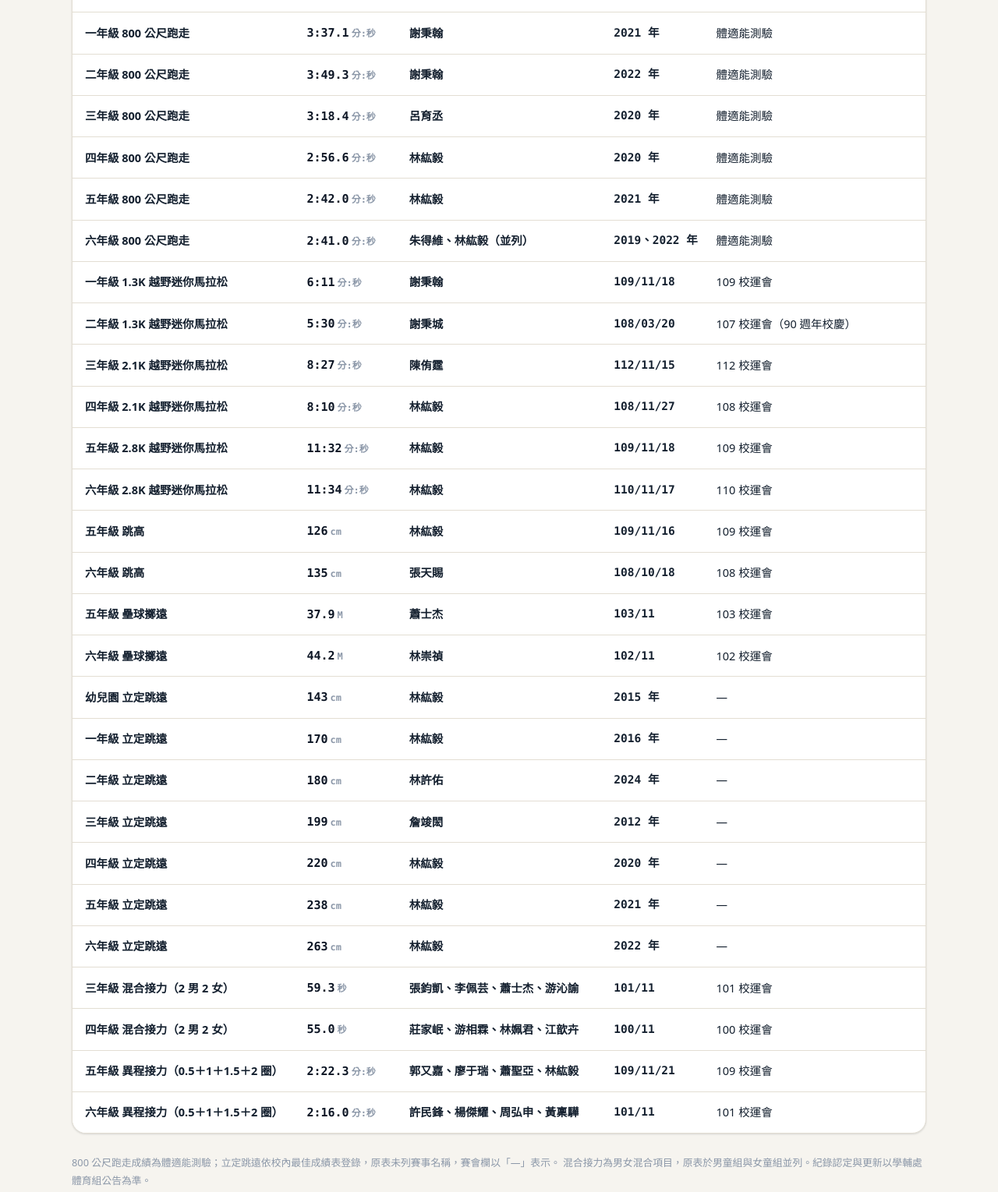
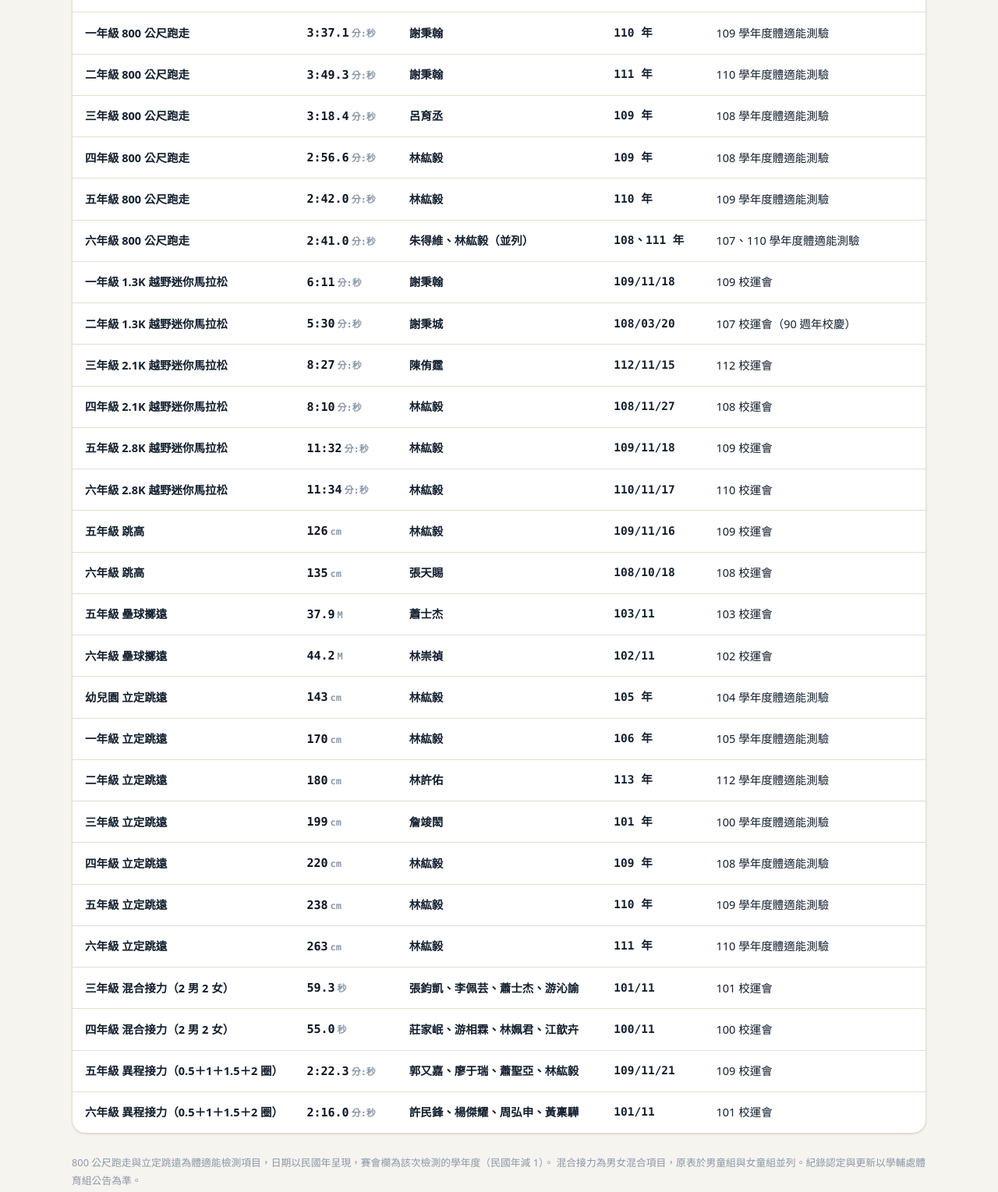
Before and after one commit to chues201-edu/115-sports-day, a plain HTML site: page results.html in a window 1280 px wide. Shown: the part 1086-2615 px from the top of the page at 78% size. Drawn offline with Linux system fonts and the light colour scheme.

Commit message:
更新體適能：更新 800 公尺及立定跳遠，比賽年份為民國年

```diff
--- a/results.html
+++ b/results.html
@@ -139,43 +139,43 @@
                 <td class="event">一年級 800 公尺跑走</td>
                 <td class="time">3:37.1<span class="u">分:秒</span></td>
                 <td class="name">謝秉翰</td>
-                <td class="num">2021 年</td>
-                <td>體適能測驗</td>
+                <td class="num">110 年</td>
+                <td>109 學年度體適能測驗</td>
               </tr>
               <tr>
                 <td class="event">二年級 800 公尺跑走</td>
                 <td class="time">3:49.3<span class="u">分:秒</span></td>
                 <td class="name">謝秉翰</td>
-                <td class="num">2022 年</td>
-                <td>體適能測驗</td>
+                <td class="num">111 年</td>
+                <td>110 學年度體適能測驗</td>
               </tr>
               <tr>
                 <td class="event">三年級 800 公尺跑走</td>
                 <td class="time">3:18.4<span class="u">分:秒</span></td>
                 <td class="name">呂育丞</td>
-                <td class="num">2020 年</td>
-                <td>體適能測驗</td>
+                <td class="num">109 年</td>
+                <td>108 學年度體適能測驗</td>
               </tr>
               <tr>
                 <td class="event">四年級 800 公尺跑走</td>
                 <td class="time">2:56.6<span class="u">分:秒</span></td>
                 <td class="name">林紘毅</td>
-                <td class="num">2020 年</td>
-                <td>體適能測驗</td>
+                <td class="num">109 年</td>
+                <td>108 學年度體適能測驗</td>
               </tr>
               <tr>
                 <td class="event">五年級 800 公尺跑走</td>
                 <td class="time">2:42.0<span class="u">分:秒</span></td>
                 <td class="name">林紘毅</td>
-                <td class="num">2021 年</td>
-                <td>體適能測驗</td>
+                <td class="num">110 年</td>
+                <td>109 學年度體適能測驗</td>
               </tr>
               <tr>
                 <td class="event">六年級 800 公尺跑走</td>
                 <td class="time">2:41.0<span class="u">分:秒</span></td>
                 <td class="name">朱得維、林紘毅（並列）</td>
-                <td class="num">2019、2022 年</td>
-                <td>體適能測驗</td>
+                <td class="num">108、111 年</td>
+                <td>107、110 學年度體適能測驗</td>
               </tr>
               <tr>
                 <td class="event">一年級 1.3K 越野迷你馬拉松</td>
@@ -251,50 +251,50 @@
                 <td class="event">幼兒園 立定跳遠</td>
                 <td class="time">143<span class="u">cm</span></td>
                 <td class="name">林紘毅</td>
-                <td class="num">2015 年</td>
-                <td>—</td>
+                <td class="num">105 年</td>
+                <td>104 學年度體適能測驗</td>
               </tr>
               <tr>
                 <td class="event">一年級 立定跳遠</td>
                 <td class="time">170<span class="u">cm</span></td>
                 <td class="name">林紘毅</td>
-                <td class="num">2016 年</td>
-                <td>—</td>
+                <td class="num">106 年</td>
+                <td>105 學年度體適能測驗</td>
               </tr>
               <tr>
                 <td class="event">二年級 立定跳遠</td>
                 <td class="time">180<span class="u">cm</span></td>
                 <td class="name">林許佑</td>
-                <td class="num">2024 年</td>
-                <td>—</td>
+                <td class="num">113 年</td>
+                <td>112 學年度體適能測驗</td>
               </tr>
               <tr>
                 <td class="event">三年級 立定跳遠</td>
                 <td class="time">199<span class="u">cm</span></td>
                 <td class="name">詹竣閎</td>
-                <td class="num">2012 年</td>
-                <td>—</td>
+                <td class="num">101 年</td>
+                <td>100 學年度體適能測驗</td>
               </tr>
               <tr>
                 <td class="event">四年級 立定跳遠</td>
                 <td class="time">220<span class="u">cm</span></td>
                 <td class="name">林紘毅</td>
-                <td class="num">2020 年</td>
-                <td>—</td>
+                <td class="num">109 年</td>
+                <td>108 學年度體適能測驗</td>
               </tr>
               <tr>
                 <td class="event">五年級 立定跳遠</td>
                 <td class="time">238<span class="u">cm</span></td>
                 <td class="name">林紘毅</td>
-                <td class="num">2021 年</td>
-                <td>—</td>
+                <td class="num">110 年</td>
+                <td>109 學年度體適能測驗</td>
               </tr>
               <tr>
                 <td class="event">六年級 立定跳遠</td>
                 <td class="time">263<span class="u">cm</span></td>
                 <td class="name">林紘毅</td>
-                <td class="num">2022 年</td>
-                <td>—</td>
+                <td class="num">111 年</td>
+                <td>110 學年度體適能測驗</td>
               </tr>
               <tr>
                 <td class="event">三年級 混合接力（2 男 2 女）</td>
@@ -402,43 +402,43 @@
                 <td class="event">一年級 800 公尺跑走</td>
                 <td class="time">4:04.0<span class="u">分:秒</span></td>
                 <td class="name">呂采倢</td>
-                <td class="num">2021 年</td>
-                <td>體適能測驗</td>
+                <td class="num">110 年</td>
+                <td>109 學年度體適能測驗</td>
               </tr>
               <tr>
                 <td class="event">二年級 800 公尺跑走</td>
                 <td class="time">3:56.1<span class="u">分:秒</span></td>
                 <td class="name">呂采倢</td>
-                <td class="num">2022 年</td>
-                <td>體適能測驗</td>
+                <td class="num">111 年</td>
+                <td>110 學年度體適能測驗</td>
               </tr>
               <tr>
                 <td class="event">三年級 800 公尺跑走</td>
                 <td class="time">3:37.6<span class="u">分:秒</span></td>
                 <td class="name">劉嬑靜</td>
-                <td class="num">2021 年</td>
-                <td>體適能測驗</td>
+                <td class="num">110 年</td>
+                <td>109 學年度體適能測驗</td>
               </tr>
               <tr>
                 <td class="event">四年級 800 公尺跑走</td>
                 <td class="time">3:23.7<span class="u">分:秒</span></td>
                 <td class="name">陳栯笭</td>
-                <td class="num">2020 年</td>
-                <td>體適能測驗</td>
+                <td class="num">109 年</td>
+                <td>108 學年度體適能測驗</td>
               </tr>
               <tr>
                 <td class="event">五年級 800 公尺跑走</td>
                 <td class="time">3:11.9<span class="u">分:秒</span></td>
                 <td class="name">謝妤堇</td>
-                <td class="num">2020 年</td>
-                <td>體適能測驗</td>
+                <td class="num">109 年</td>
+                <td>108 學年度體適能測驗</td>
               </tr>
               <tr>
                 <td class="event">六年級 800 公尺跑走</td>
                 <td class="time">3:07.2<span class="u">分:秒</span></td>
                 <td class="name">謝妤堇</td>
-                <td class="num">2021 年</td>
-                <td>體適能測驗</td>
+                <td class="num">110 年</td>
+                <td>109 學年度體適能測驗</td>
               </tr>
               <tr>
                 <td class="event">一年級 1.3K 越野迷你馬拉松</td>
@@ -514,50 +514,50 @@
                 <td class="event">幼兒園 立定跳遠</td>
                 <td class="time">125<span class="u">cm</span></td>
                 <td class="name">施玟君</td>
-                <td class="num">2016 年</td>
-                <td>—</td>
+                <td class="num">105 年</td>
+                <td>104 學年度體適能測驗</td>
               </tr>
               <tr>
                 <td class="event">一年級 立定跳遠</td>
                 <td class="time">163<span class="u">cm</span></td>
                 <td class="name">余星澄</td>
-                <td class="num">2020 年</td>
-                <td>—</td>
+                <td class="num">109 年</td>
+                <td>108 學年度體適能測驗</td>
               </tr>
               <tr>
                 <td class="event">二年級 立定跳遠</td>
                 <td class="time">167<span class="u">cm</span></td>
                 <td class="name">余星澄</td>
-                <td class="num">2021 年</td>
-                <td>—</td>
+                <td class="num">110 年</td>
+                <td>109 學年度體適能測驗</td>
               </tr>
               <tr>
                 <td class="event">三年級 立定跳遠</td>
                 <td class="time">182<span class="u">cm</span></td>
                 <td class="name">吳苡菲</td>
-                <td class="num">2026 年</td>
-                <td>—</td>
+                <td class="num">115 年</td>
+                <td>114 學年度體適能測驗</td>
               </tr>
               <tr>
                 <td class="event">四年級 立定跳遠</td>
                 <td class="time">185<span class="u">cm</span></td>
                 <td class="name">許宥敏</td>
-                <td class="num">2020 年</td>
-                <td>—</td>
+                <td class="num">109 年</td>
+                <td>108 學年度體適能測驗</td>
               </tr>
               <tr>
                 <td class="event">五年級 立定跳遠</td>
                 <td class="time">202<span class="u">cm</span></td>
                 <td class="name">余星澄</td>
-                <td class="num">2023 年</td>
-                <td>—</td>
+                <td class="num">113 年</td>
+                <td>112 學年度體適能測驗</td>
               </tr>
               <tr>
                 <td class="event">六年級 立定跳遠</td>
                 <td class="time">206<span class="u">cm</span></td>
                 <td class="name">劉亭妤</td>
-                <td class="num">2023 年</td>
-                <td>—</td>
+                <td class="num">113 年</td>
+                <td>112 學年度體適能測驗</td>
               </tr>
               <tr>
                 <td class="event">三年級 混合接力（2 男 2 女）</td>
@@ -918,7 +918,7 @@
       </div>
 
       <p class="footnote" style="margin-top:26px">
-        800 公尺跑走成績為體適能測驗；立定跳遠依校內最佳成績表登錄，原表未列賽事名稱，賽會欄以「—」表示。
+        800 公尺跑走與立定跳遠為體適能檢測項目，日期以民國年呈現，賽會欄為該次檢測的學年度（民國年減 1）。
         混合接力為男女混合項目，原表於男童組與女童組並列。紀錄認定與更新以學輔處體育組公告為準。
       </p>
 
```
Also changed, not shown: records.html (+29 -29 lines).
